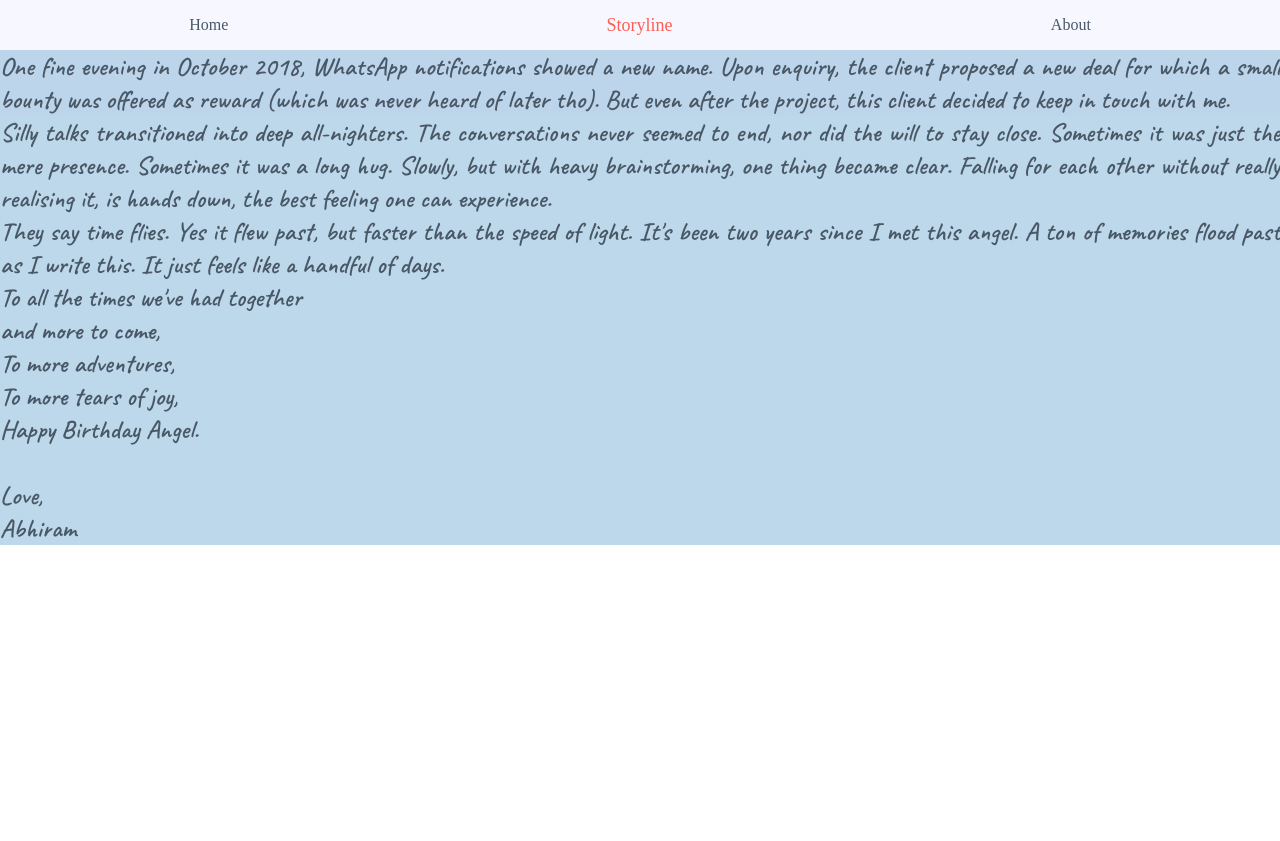
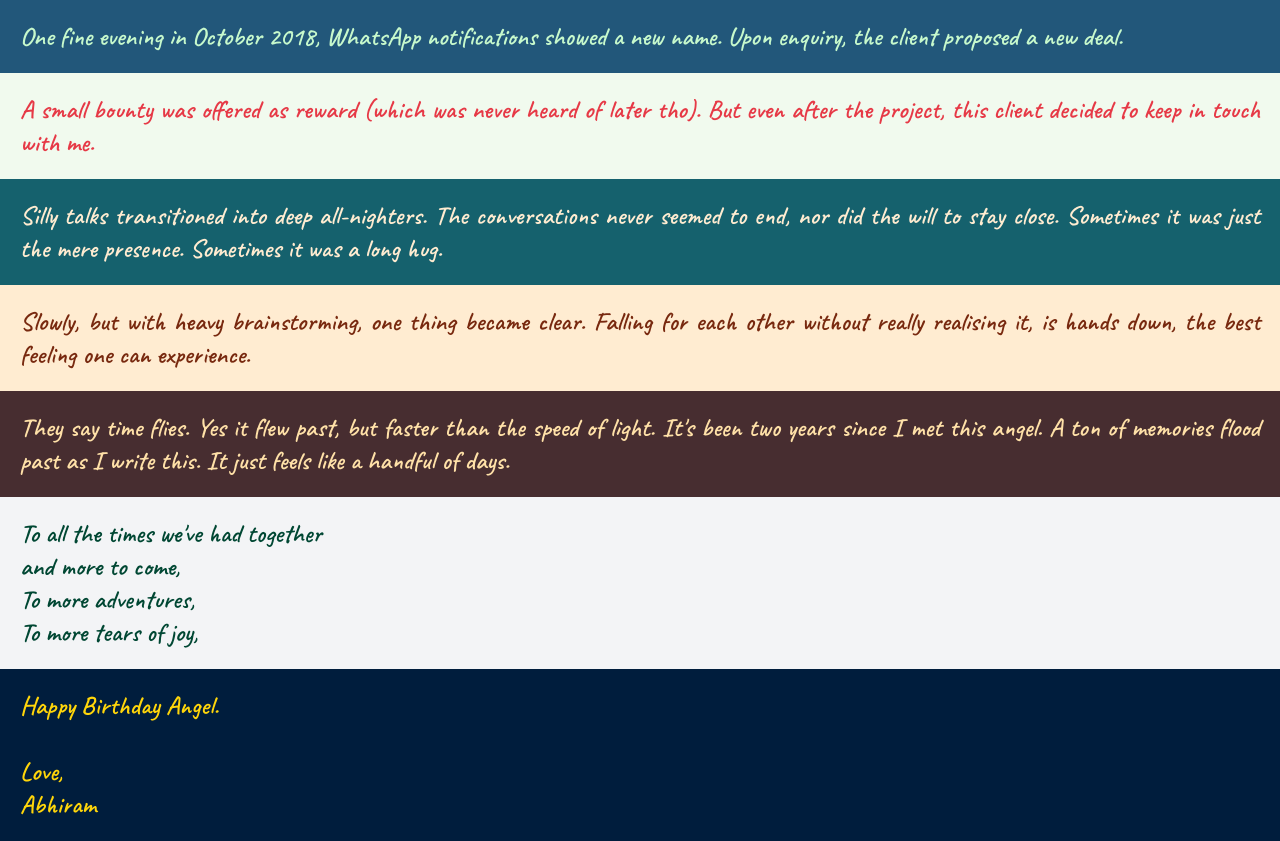
Before and after one commit to abhiram-ss/hbdchx.github.io, a plain HTML site: page index.html in a window 1280 px wide. Before the commit the page ends 800 px from the top, so only its background shows below. Drawn offline with Linux system fonts and the light colour scheme.

Commit message:
Add files via upload

```diff
--- a/index.html
+++ b/index.html
@@ -8,30 +8,50 @@
 </head>
 <body>
 
-    <div class="footer">
-      <ul class="fc">
-        <a href="index.html"><li>Home</li></a>
-        <li class="active">Storyline</li>
-        <a href="about.html"><li>About</li></a>
-      </ul>
-    </div>
-
   <div class="full">
 
     <div class="container1">
-      One fine evening in October 2018, WhatsApp notifications showed a new name. Upon enquiry, the client proposed a new deal for which a small bounty was offered as reward (which was never heard of later tho). But even after the project, this client decided to keep in touch with me.
+      <div class="marg">
+      One fine evening in October 2018, WhatsApp notifications showed a new name. Upon enquiry, the client proposed a new deal.
+      </div>
     </div>
 
     <div class="container2">
-    Silly talks transitioned into deep all-nighters. The conversations never seemed to end, nor did the will to stay close. Sometimes it was just the mere presence. Sometimes it was a long hug. Slowly, but with heavy brainstorming, one thing became clear. Falling for each other without really realising it, is hands down, the best feeling one can experience.
+      <div class="marg">
+      A small bounty was offered as reward (which was never heard of later tho). But even after the project, this client decided to keep in touch with me.
+      </div>
     </div>
 
     <div class="container3">
-      They say time flies. Yes it flew past, but faster than the speed of light. It's been two years since I met this angel. A ton of memories flood past as I write this. It just feels like a handful of days. <br>
+      <div class="marg">
+      Silly talks transitioned into deep all-nighters. The conversations never seemed to end, nor did the will to stay close. Sometimes it was just the mere presence. Sometimes it was a long hug.
+      </div>
+    </div>
+
+    <div class="container4">
+      <div class="marg">
+      Slowly, but with heavy brainstorming, one thing became clear. Falling for each other without really realising it, is hands down, the best feeling one can experience.
+      </div>
+    </div>
+
+    <div class="container5">
+      <div class="marg">
+      They say time flies. Yes it flew past, but faster than the speed of light. It's been two years since I met this angel. A ton of memories flood past as I write this. It just feels like a handful of days.
+      </div>
+    </div>
+
+    <div class="container6">
+      <div class="marg">
       To all the times we've had together <br>and more to come, <br>To more adventures,<br> To more tears of joy,
-      <br>Happy Birthday Angel.<br><br>
+      </div>
+    </div>
+
+    <div class="container7">
+      <div class="marg">
+      Happy Birthday Angel.<br><br>
       Love,<br>
       Abhiram
+      </div>
     </div>
 
   </div>
--- a/style.css
+++ b/style.css
@@ -21,8 +21,8 @@ a{
 }
 
 .container1{
-  color: #495867;
-  background-color: #BDD5EA;
+  color: #C7F9CC;
+  background-color: #22577A;
   font-family: 'Caveat', Consolas;
   font-size: 26px;
   margin-left: 0px;
@@ -31,8 +31,8 @@ a{
 }
 
 .container2{
-  color: #495867;
-  background-color: #BDD8EA;
+  color: #E63946;
+  background-color: #F1FAEE;
   font-family: 'Caveat', Consolas;
   font-size: 26px;
   margin-left: 0px;
@@ -41,8 +41,45 @@ a{
 }
 
 .container3{
-  color: #495867;
-  background-color: #BDD8EA;
+  color: #FFECD1;
+  background-color: #15616D;
+  font-family: 'Caveat', Consolas;
+  font-size: 26px;
+  margin-left: 0px;
+  margin-right: 0px;
+  margin-top: 0px;
+}
+
+.container4{
+  color: #78290F;
+  background-color: #FFECD1;
+  font-family: 'Caveat', Consolas;
+  font-size: 26px;
+  margin-left: 0px;
+  margin-right: 0px;
+  margin-top: 0px;
+}
+.container5{
+  color: #FFE1A8;
+  background-color: #472D30;
+  font-family: 'Caveat', Consolas;
+  font-size: 26px;
+  margin-left: 0px;
+  margin-right: 0px;
+  margin-top: 0px;
+}
+.container6{
+  color: #004733;
+  background-color: #F3F4F6;
+  font-family: 'Caveat', Consolas;
+  font-size: 26px;
+  margin-left: 0px;
+  margin-right: 0px;
+  margin-top: 0px;
+}
+.container7{
+  color: #FFD60A;
+  background-color: #001D3D;
   font-family: 'Caveat', Consolas;
   font-size: 26px;
   margin-left: 0px;
@@ -77,3 +114,11 @@ a{
 .footer li{
   background-color: #F7F7FF;
 }
+
+.marg{
+  margin-left: 20px;
+  margin-right: 20px;
+  margin-top: 0px;
+  padding-top: 20px;
+  padding-bottom: 20px
+}
```
